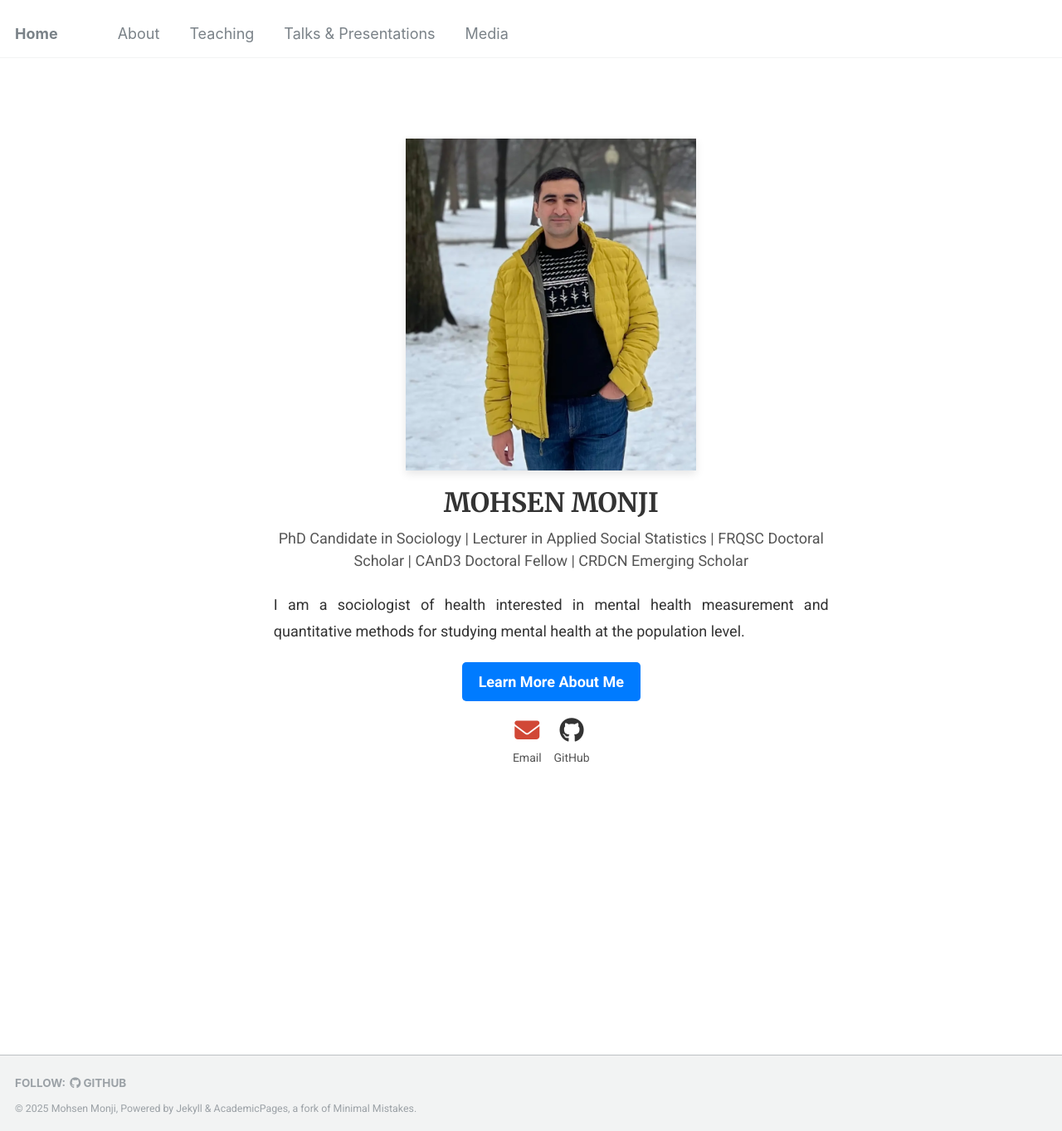
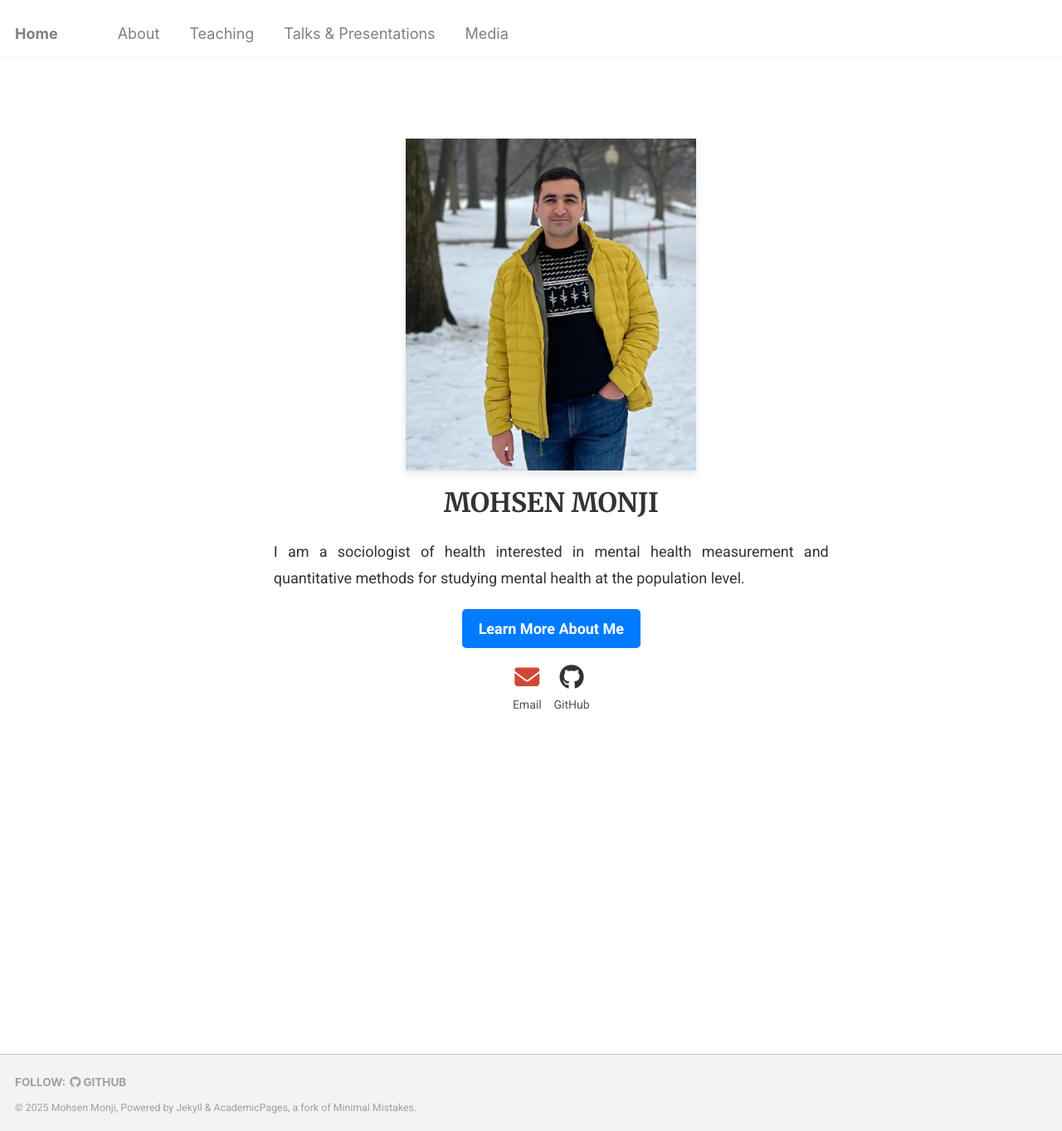
Before and after one commit to Mohsnmonji/mohsnmonji.github.io, a Jekyll site: the page built from _pages/front.md, in a window 1280 px wide and 1363 px high. Shown: the whole window at 83% size. Built offline with Jekyll 4.4.1, drawn with Linux system fonts in a browser that asks for light colours.

Commit message:
Update front.md

```diff
--- a/_pages/front.md
+++ b/_pages/front.md
@@ -21,7 +21,7 @@ hide_avatar: true
 
   <!-- Subtitle -->
   <p style="font-size: 18px; margin-top: 5px; color: #555;">
-    PhD Candidate in Sociology | Lecturer in Applied Social Statistics | FRQSC Doctoral Scholar | CAnD3 Doctoral Fellow | CRDCN Emerging Scholar
+
   </p>
 
 
```
